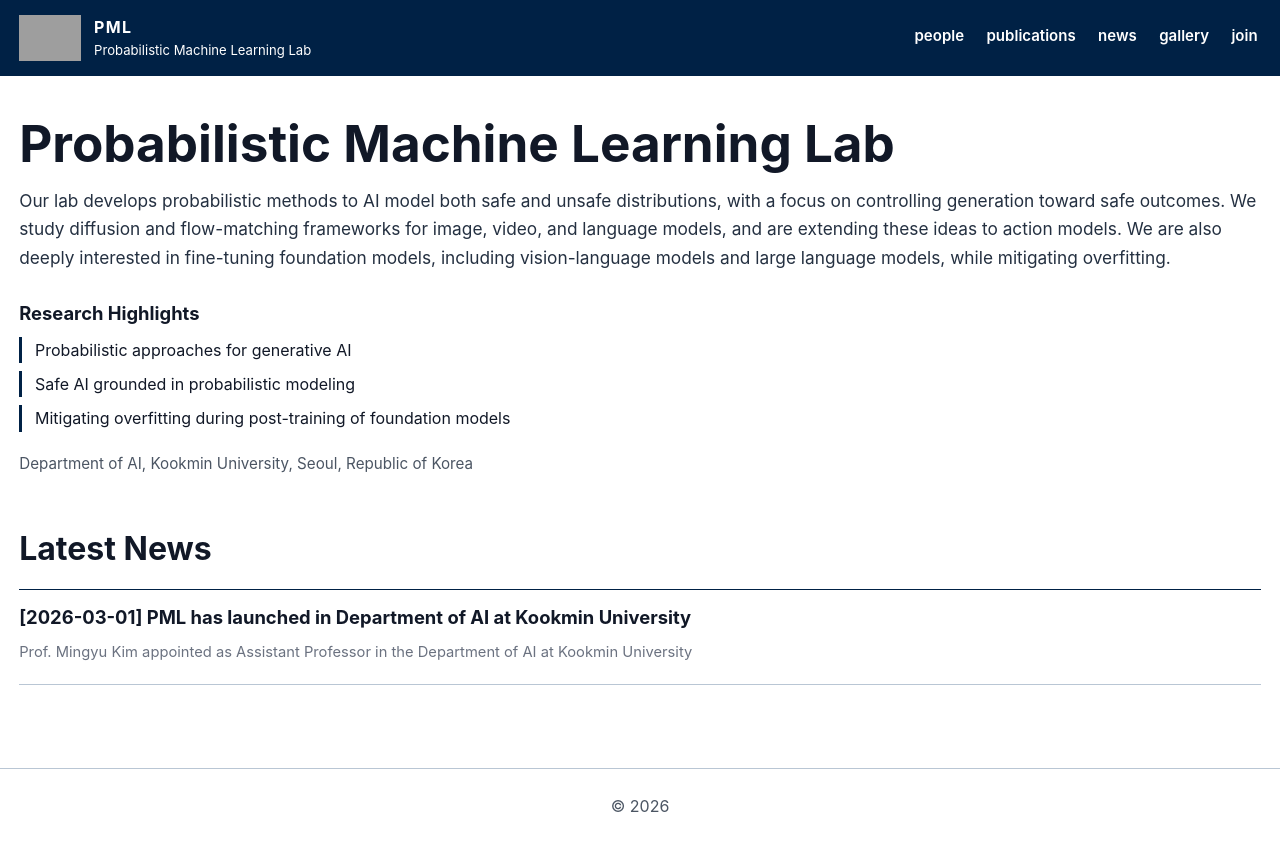
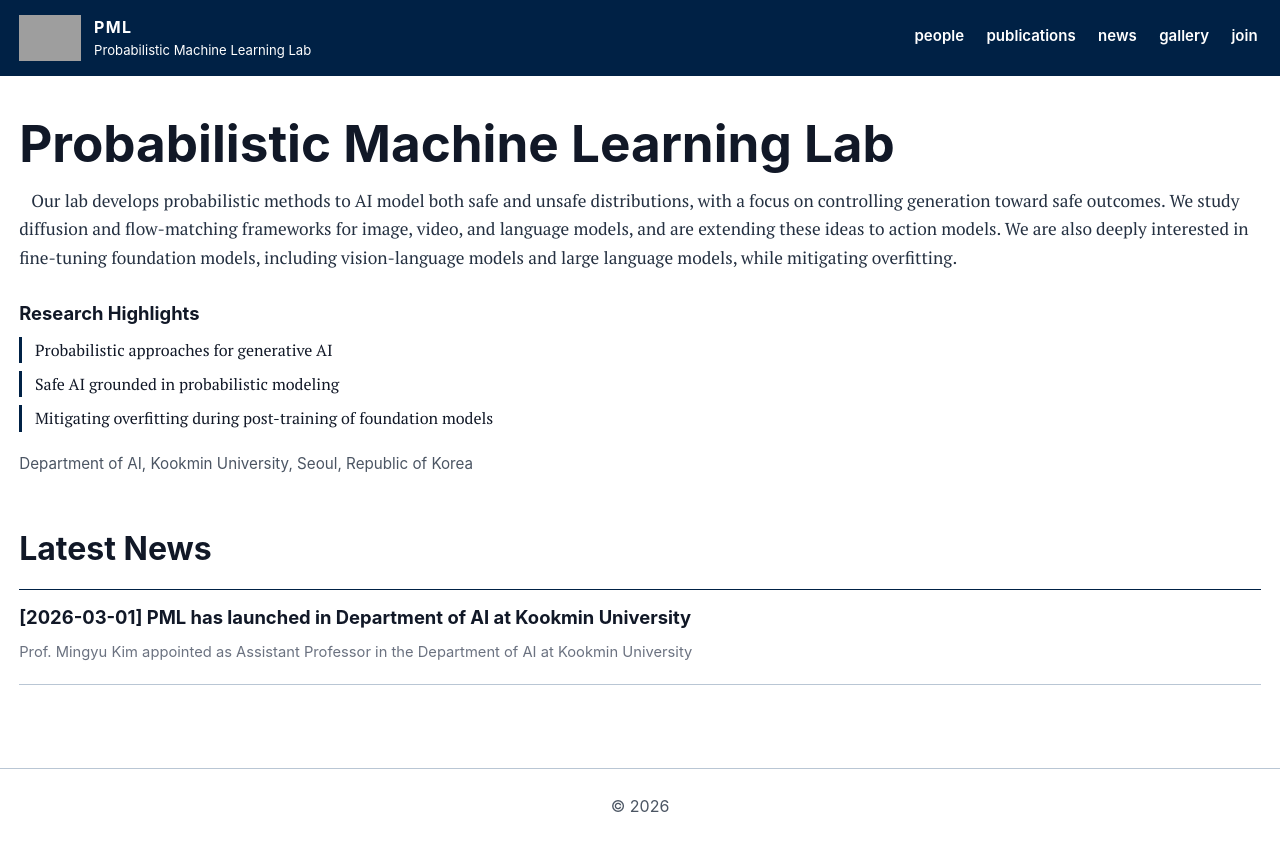
Before and after one commit to MingyuKim87/POML, a Jekyll site: the page built from index.md, in a window 1280 px wide. Shown: the top 851 px of the page. Built offline with Jekyll 4.4.1, drawn with Linux system fonts in a browser that asks for light colours; grey boxes are pictures that could not be loaded.

Commit message:
Adjust home/publication typography with PT Serif

```diff
--- a/_layouts/default.html
+++ b/_layouts/default.html
@@ -5,6 +5,9 @@
     <meta name="viewport" content="width=device-width, initial-scale=1" />
     <title>{% if page.title %}{{ page.title }} | {% endif %}{{ site.title }}</title>
     <meta name="description" content="{{ site.description }}" />
+    <link rel="preconnect" href="https://fonts.googleapis.com" />
+    <link rel="preconnect" href="https://fonts.gstatic.com" crossorigin />
+    <link href="https://fonts.googleapis.com/css2?family=PT+Serif:wght@400;700&display=swap" rel="stylesheet" />
     <link rel="stylesheet" href="{{ '/assets/css/style.css' | relative_url }}" />
   </head>
   <body>
--- a/assets/css/style.css
+++ b/assets/css/style.css
@@ -7,6 +7,7 @@
   --line-strong: #002145;
   --accent: #002145;
   --max-width: 100%;
+  --serif: "PT Serif", Georgia, "Times New Roman", serif;
 }
 
 * { box-sizing: border-box; }
@@ -98,7 +99,13 @@ nav a:hover { color: #fff; border-bottom-color: #fff; }
 
 .hero-main { min-height: auto; display: flex; flex-direction: column; gap: 1.2rem; }
 .hero-kicker { display: none; }
-.hero-intro { font-size: 1.08rem; max-width: none; color: #243041; }
+.hero-intro {
+  font-size: 1.08rem;
+  max-width: none;
+  color: #243041;
+  font-family: var(--serif);
+  text-indent: 0.75rem;
+}
 .hero-meta { color: var(--muted); font-size: 0.95rem; }
 
 .info-list {
@@ -112,6 +119,7 @@ nav a:hover { color: #fff; border-bottom-color: #fff; }
 .info-list li {
   border-left: 3px solid var(--accent);
   padding-left: 0.8rem;
+  font-family: var(--serif);
 }
 
 .section { margin-top: 2.6rem; }
@@ -233,6 +241,7 @@ pre {
 }
 
 .pub-title { margin-bottom: 0.25rem; }
+.pub-venue { font-family: var(--serif); }
 .pub-authors,
 .pub-venue,
 .pub-links { margin-bottom: 0.2rem; }
```
